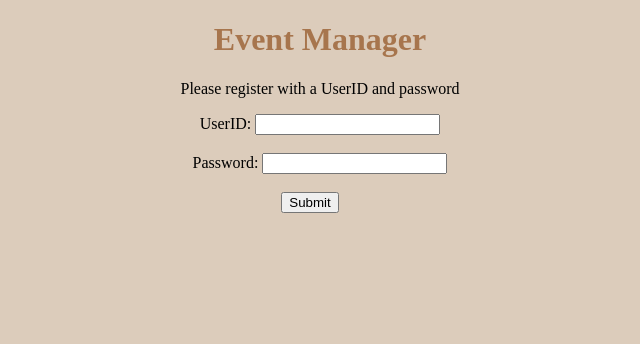
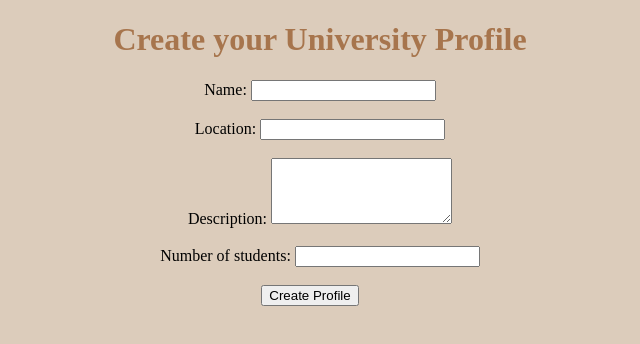
Before and after one commit to Fedbca123/CollegeEvents, a React (Create React App) app in the folder eventswebapp/: page / in a window 1280 px wide. Shown: the top 344 px of the page, without its empty margins (320-960 px from the left). Built offline with nearby package versions, Linux system fonts and the light colour scheme.

Commit message:
university profile screen

```diff
--- a/eventswebapp/src/App.js
+++ b/eventswebapp/src/App.js
@@ -1,10 +1,14 @@
+import Dashboard from './screens/dashboard';
 import LoginScreen from './screens/loginScreen';
 import RegisterScreen from './screens/registerScreen';
+import University from './screens/universityProfile';
 
 function App() {
   return (
     //<LoginScreen/>
-    <RegisterScreen/>
+    //<RegisterScreen/>
+    //<Dashboard/>
+    <University/>
   );
 }
 
--- /dev/null
+++ b/eventswebapp/src/screens/dashboard.js
@@ -0,0 +1,8 @@
+import React, { useState } from 'react'
+export default function Dashboard() {
+    return (
+        <body>
+            <h1>Events</h1>
+        </body>
+    )
+}
--- a/eventswebapp/src/screens/loginScreen.js
+++ b/eventswebapp/src/screens/loginScreen.js
@@ -36,7 +36,7 @@ export default function LoginScreen() {
                     <input className="input" value={userId} type="text" onChange ={handleUserId} />
                     <br/><br/>
                     <label className='label'>Password: </label>
-                    <input className="input" value={password} type="text" onChange={handlePassword}/>
+                    <input className="input" value={password} type="password" onChange={handlePassword}/>
                     <br/><br/>
                     <button className="btn1" type="submit" onClick={handleSubmit}>Submit</button>
                     <button className="btn2">Register</button>
--- a/eventswebapp/src/screens/registerScreen.js
+++ b/eventswebapp/src/screens/registerScreen.js
@@ -2,6 +2,7 @@ import React, { useState } from 'react'
 export default function RegisterScreen() {
     const [userId, setUserId] = useState('');
     const [password, setPassword] = useState('');
+    const [level, setLevel] = useState('');
     const [submitted, setSubmitted] = useState(false);
     const [error, setError] = useState(false);
 
@@ -13,9 +14,13 @@ export default function RegisterScreen() {
         setPassword(e.target.value);
     }
 
+    const handleLevel = (e) => {
+        setLevel(e.target.value);
+    }
+
     const handleSubmit = (e) => {
         e.preventDefault();
-        if (userId === '' || password === '') {
+        if (userId === '' || password === '' || level === '') {
             setError(true);
         }
         else {
@@ -27,16 +32,22 @@ export default function RegisterScreen() {
     return (
         <body>
             <h1>Event Manager</h1>
-            <p>Please register with a UserID and password</p>
+            <p>Please identify your user level and register with a UserID and password</p>
             <div class="Register">
                 <form>
+                    <input type="radio" name="userLevel" value="student" id="student"></input>
+                    <label className="label">Student</label>
+                    <input type="radio" name="userLevel" value="admin" id="admin"></input>
+                    <label className="label">University Admin</label>
+                    <br/><br/>
                     <label className="label">UserID: </label>
                     <input className="input" value={userId} type="text" onChange ={handleUserId} />
                     <br/><br/>
-                    <label className='label'>Password: </label>
-                    <input className="input" value={password} type="text" onChange={handlePassword}/>
+                    <label className="label">Password: </label>
+                    <input className="input" value={password} type="password" onChange={handlePassword}/>
                     <br/><br/>
-                    <button className="btn1" type="submit" onClick={handleSubmit}>Submit</button>
+                    <button className="btn1" type="submit" onClick={handleSubmit}>Register</button>
+                    <button className="btn2">Login</button>
                 </form>
             </div>
         </body>
--- /dev/null
+++ b/eventswebapp/src/screens/universityProfile.js
@@ -0,0 +1,29 @@
+import React, { useState } from 'react'
+
+export default function University() {
+    const [name, setName] = useState('');
+    const [location, setLocation] = useState('');
+    const [description, setDescription] = useState('');
+    const [numStudents, setNumStudents] = useState('');
+
+    return (
+        <body>
+            <h1>Create your University Profile</h1>
+            <form>
+                <label className="label">Name: </label>
+                <input className="input" id="name" type="text"/>
+                <br/><br/>
+                <label className='label'>Location: </label>
+                <input className="input" id="location" type="text"/>
+                <br/><br/>
+                <label className="label">Description: </label>
+                <textarea rows="4"></textarea>
+                <br/><br/>
+                <label className='label'>Number of students: </label>
+                <input className="input" id="numStudents" type="text"/>
+                <br/><br/>
+                <button className="btn1" type="submit">Create Profile</button>
+            </form>
+        </body>
+    )
+}
```
